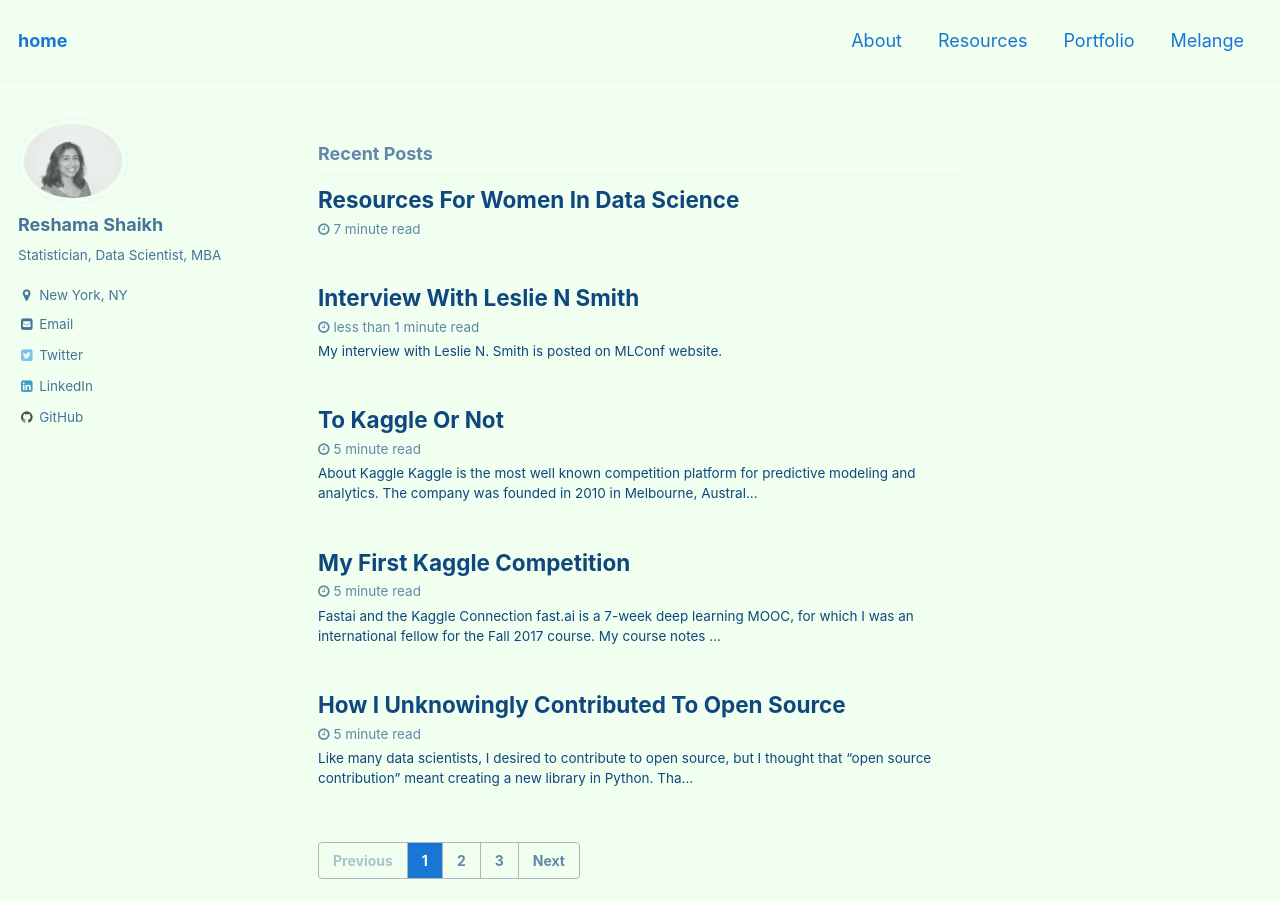
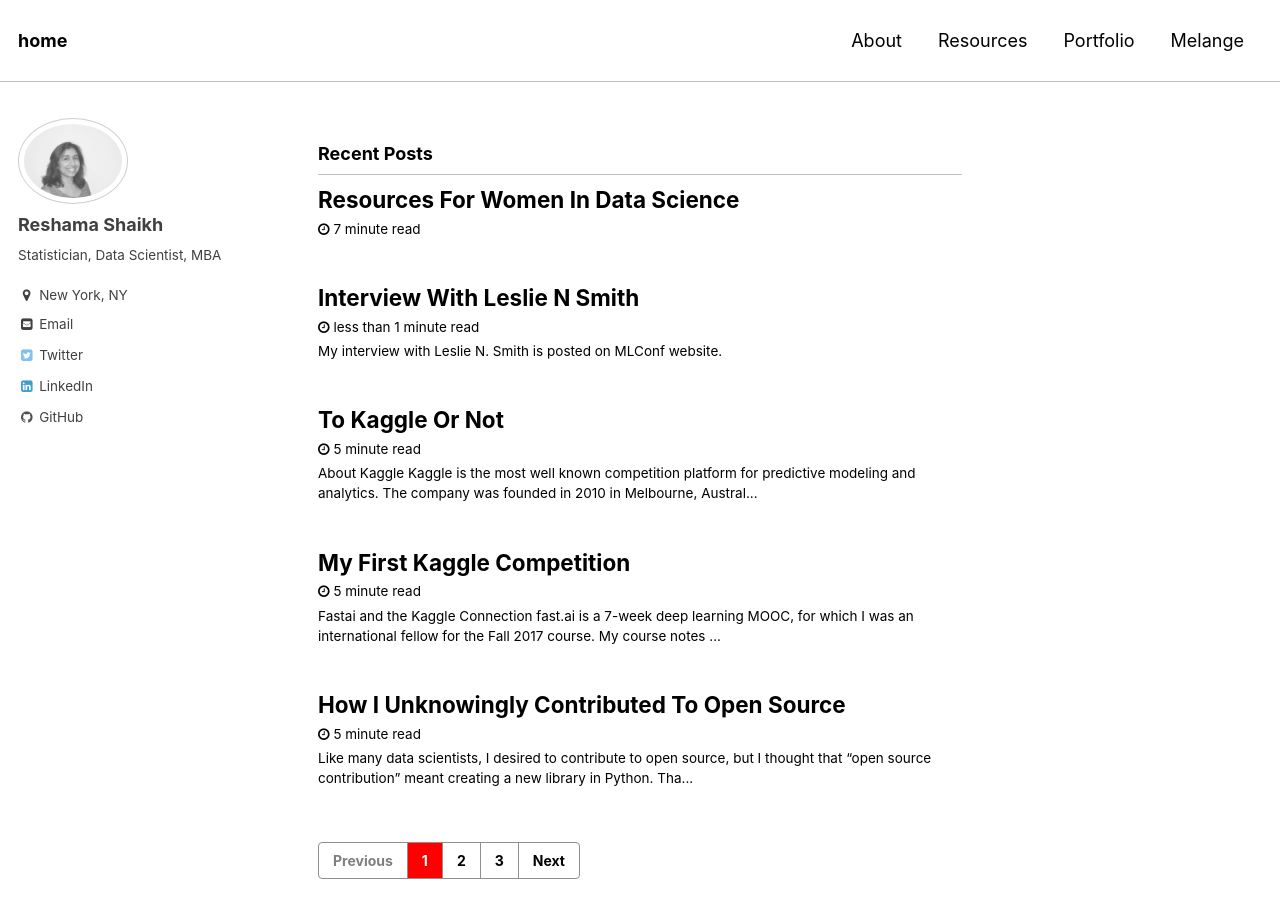
Before and after one commit to reshamas/reshamas.github.io, a Jekyll site: the page built from index.html, in a window 1280 px wide and 900 px high. Built offline with Jekyll 4.4.1, drawn with Linux system fonts in a browser that asks for light colours; the list of posts is cut into pages by our own code.

Commit message:
Update _config.yml

```diff
--- a/_config.yml
+++ b/_config.yml
@@ -5,7 +5,7 @@
 # For technical reasons, this file is *NOT* reloaded automatically when you use
 # `jekyll serve`. If you change this file, please restart the server process.
 
-minimal_mistakes_skin    : "aqua" #"default" # "air", "aqua", "contrast", "dark", "dirt", "neon", "mint", "plum", "sunrise"
+minimal_mistakes_skin    : "contrast" #"default" # "air", "aqua", "contrast", "dark", "dirt", "neon", "mint", "plum", "sunrise"
 
 # Site Settings
 locale                   : "en"
```
